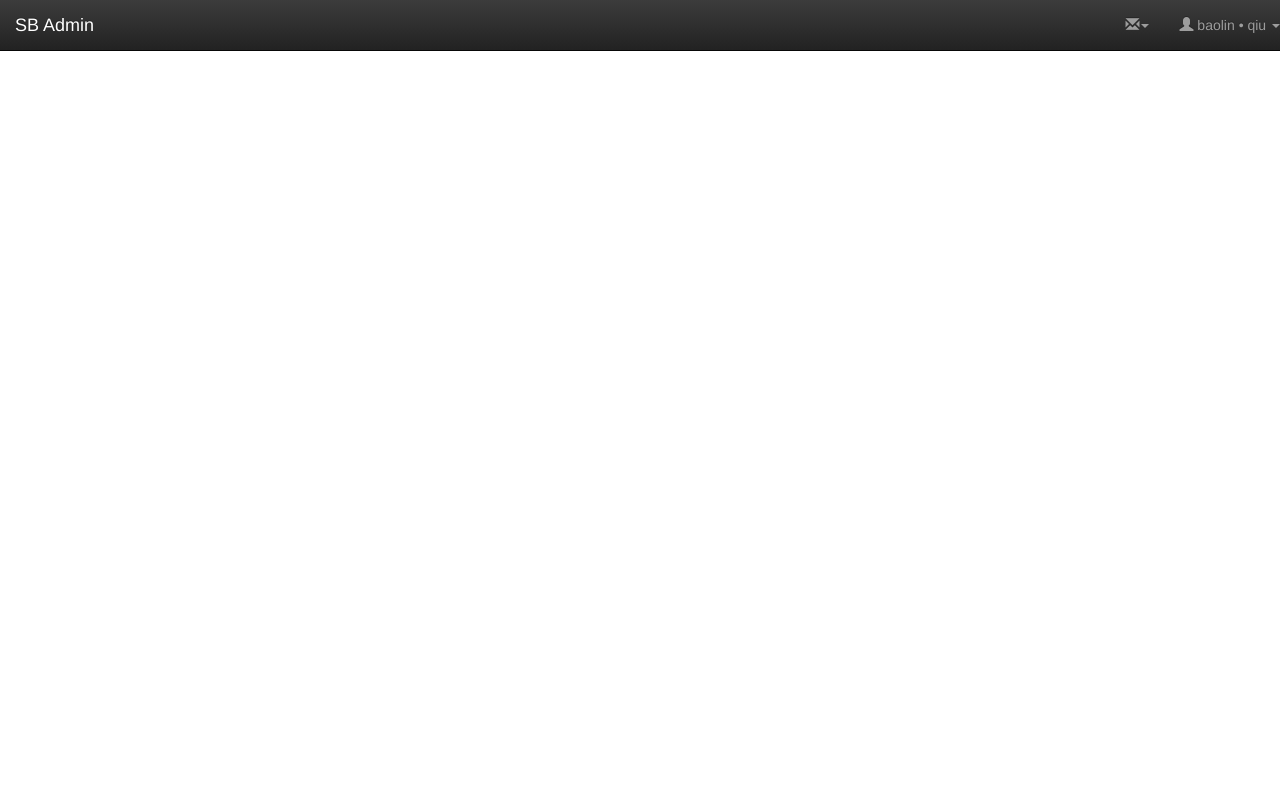
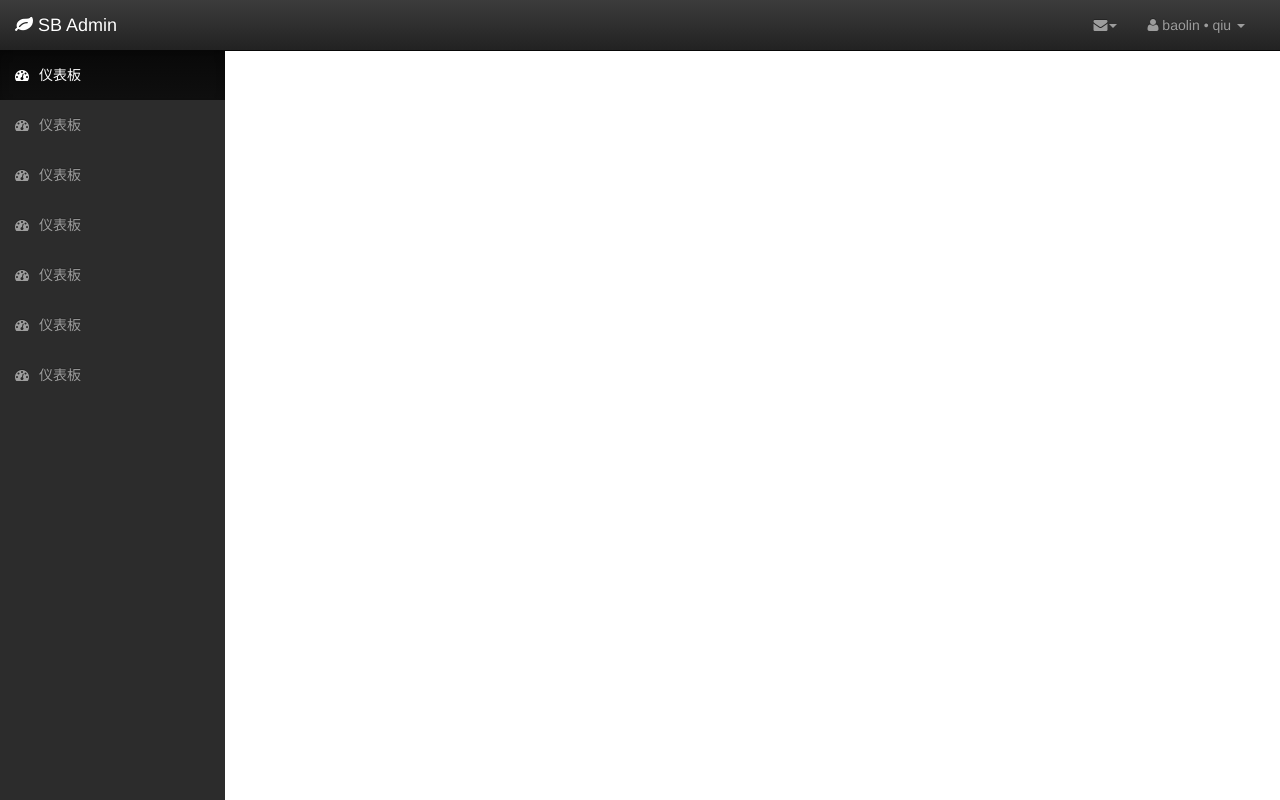
Before and after one commit to knowledges/management-bground-bstorp3, a plain HTML site: page index.html in a window 1280 px wide. Drawn offline with Linux system fonts and the light colour scheme.

Commit message:
仪表图

```diff
--- a/index.html
+++ b/index.html
@@ -13,6 +13,8 @@
 	<!--[if IE 7]>
 		<link rel="stylesheet" href="assets/css/font-awesome-ie7.min.css">
 	<![endif]-->
+
+	<link rel="stylesheet" href="css/xx-admin.css">
 
 	<!-- 可选的Bootstrap主题文件（一般不用引入） -->
 	<link rel="stylesheet" href="css/bootstrap-theme.min.css">
@@ -39,18 +41,19 @@
 					<span class="icon-bar"></span>
 				</button>
 				<a href="index.html" class="navbar-brand">
+				<i class="icon-leaf "></i>
 					SB Admin
 					<!-- <img src="" alt=""> -->
 				</a>
 			</div>
-
-			<ul class="nav navbar-nav navbar-right">
-				<li class="dropdown">
+			<!-- top right -->
+			<ul class="nav navbar-nav navbar-right top-nav">
+				<li class="dropdown open-info">
 					<a href="#" class="dropdown-toggle" data-toggle="dropdown" role="button" aria-expanded="false">
-						<i class="glyphicon glyphicon-envelope"></i><b class="caret"></b></a>
+						<i class="icon-envelope"></i><b class="caret"></b></a>
 						<ul class="dropdown-menu message-dropdown">
 							<li class="message-preview">
-								<a href="#">
+								<a href="javascript:alert('显示这条信息');">
 									<div class="media">
 									  <div class="media-left media-middle">
 									      <img class="media-object" src="http://placehold.it/50x50" alt="...">
@@ -65,7 +68,7 @@
 								</a>
 							</li>
 							<li class="message-preview">
-								<a href="#">
+								<a href="javascript:alert('显示这条信息');">
 									<div class="media">
 									  <div class="media-left media-middle">
 									      <img class="media-object" src="http://placehold.it/50x50" alt="...">
@@ -80,7 +83,7 @@
 								</a>
 							</li>
 							<li class="message-preview">
-								<a href="#">
+								<a href="javascript:alert('显示这条信息');">
 									<div class="media">
 									  <div class="media-left media-middle">
 									      <img class="media-object" src="http://placehold.it/50x50" alt="...">
@@ -95,25 +98,55 @@
 								</a>
 							</li>
 							<li class="message-footer">
-                            	<a href="#">Read All New Messages</a>
+                            	<a href="message.html#all=1">Read All New Messages</a>
                         	</li>
 						</ul>
 				</li>
 				<li class="dropdown">
 					<a href="#" class="dropdown-toggle" data-toggle="dropdown" role="button" aria-expanded="false">
-						<i class="glyphicon glyphicon-user"></i><span>&nbsp;baolin • qiu&nbsp;</span><b class="caret"></b>
+						<i class="icon-user"></i><span>&nbsp;baolin • qiu&nbsp;</span><b class="caret"></b>
 						<ul class="dropdown-menu" role="menu">
 							<li><a href="user.html"><i class="glyphicon glyphicon-user"></i>&nbsp;User info</a></li>
-							<li><a href="message.html"><i class="glyphicon glyphicon-envelope"></i>&nbsp;Message</a></li>
+							<li><a href="message.html#all=1"><i class="glyphicon glyphicon-envelope"></i>&nbsp;Message</a></li>
 							<li><a href="setting.html#user=1,code=22"><i class="glyphicon glyphicon-cog"></i>&nbsp;Setting</a></li>
 							<li><a href="#"><i class="glyphicon glyphicon-off"></i>&nbsp;Log Out</a></li>
 						</ul>
-					</a></li>
+					</a>
+				</li>
 			</ul>
 
+			<!-- Collect the nav links, forms, and other content for toggling -->
+			<div class="collpase navbar-collapse navbar-ex-collapse1" id="">
+				<ul class="nav navbar-nav side-nav">
+					<li class="active">
+						<a href="#"><i class="icon-dashboard"></i>仪表板</a>
+					</li>
+					<li >
+						<a href="#"><i class="icon-dashboard"></i>仪表板</a>
+					</li>
+					<li >
+						<a href="#"><i class="icon-dashboard"></i>仪表板</a>
+					</li>
+					<li >
+						<a href="#"><i class="icon-dashboard"></i>仪表板</a>
+					</li>
+					<li >
+						<a href="#"><i class="icon-dashboard"></i>仪表板</a>
+					</li>
+					<li >
+						<a href="#"><i class="icon-dashboard"></i>仪表板</a>
+					</li>
+					<li >
+						<a href="#"><i class="icon-dashboard"></i>仪表板</a>
+					</li>
+				</ul>
+			</div>
+		</nav>
 
+		<div class="page-warpper">
 
-		</nav>
+		</div>
+
 	</div>
 	<!-- jQuery文件。务必在bootstrap.min.js 之前引入 -->
 	<script src="js/jquery-1.10.2.js"></script>
```
